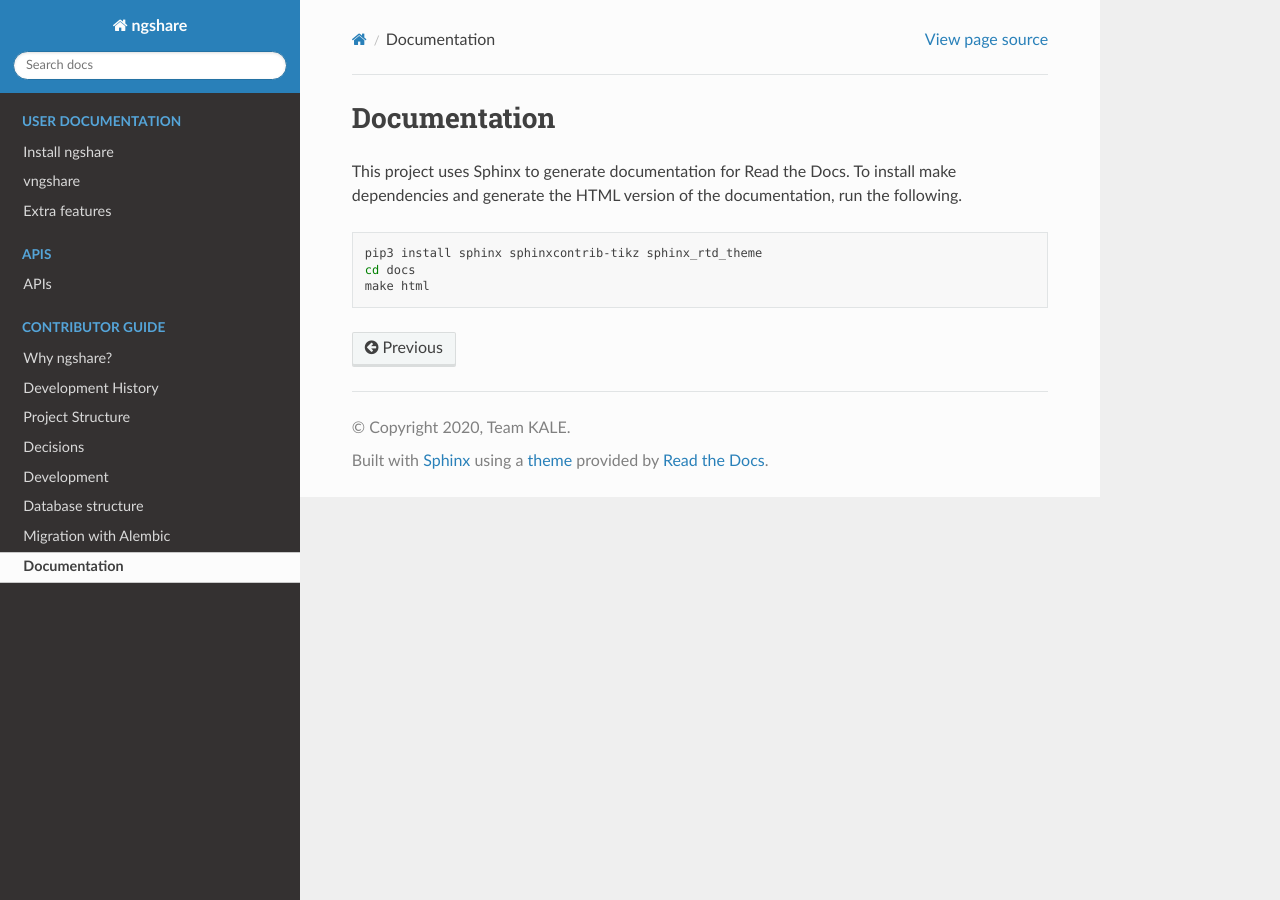
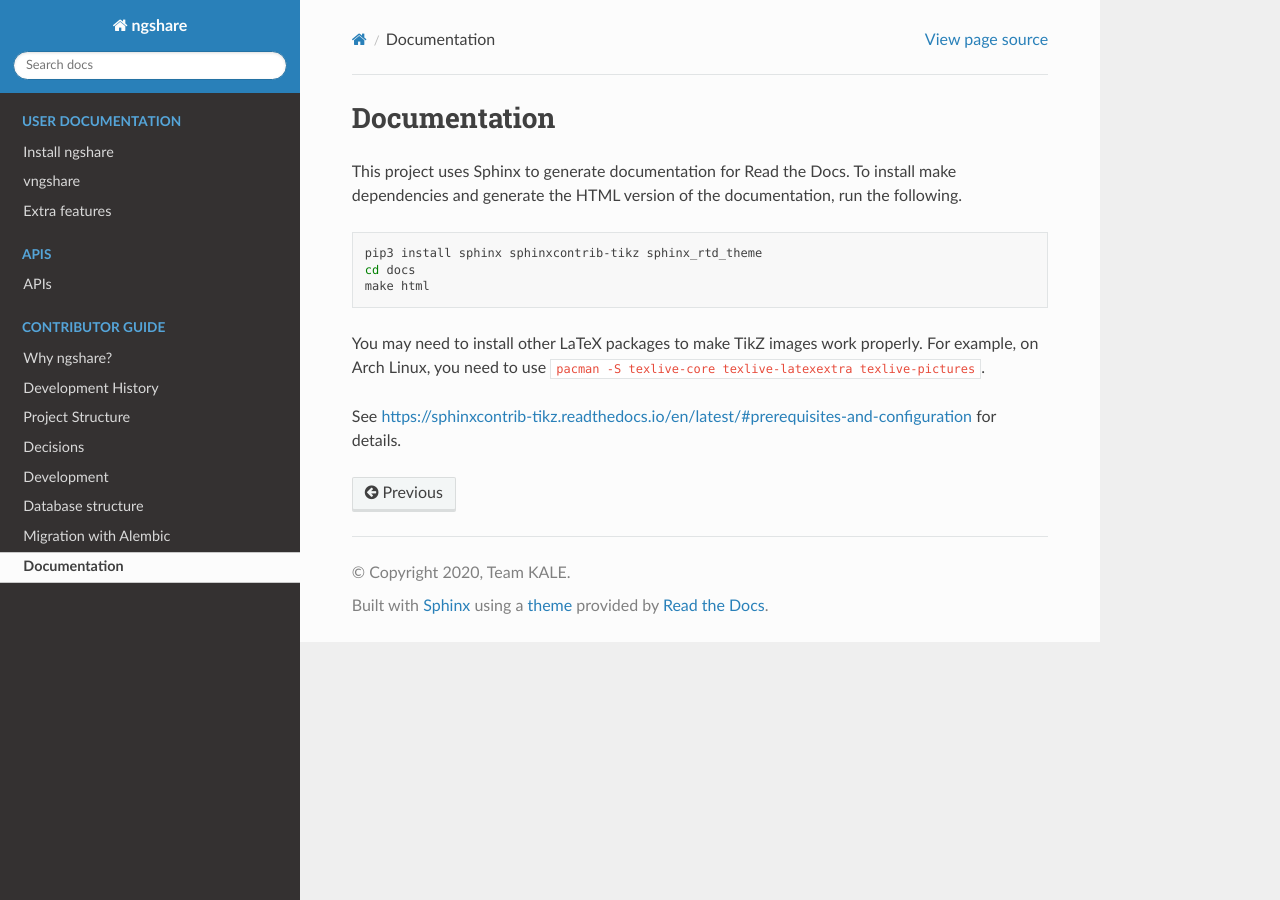
Before and after one commit to LibreTexts/ngshare, a Sphinx documentation site: the page built from docs/contributer_guide/docs.rst, in a window 1280 px wide. Built offline with Sphinx 7.4.7 and the Read the Docs theme 2.0.0, drawn with Linux system fonts in a browser that asks for light colours.

Commit message:
Building TikZ images

```diff
--- a/docs/contributer_guide/docs.rst
+++ b/docs/contributer_guide/docs.rst
@@ -10,3 +10,7 @@ run the following.
     pip3 install sphinx sphinxcontrib-tikz sphinx_rtd_theme
     cd docs
     make html
+
+You may need to install other LaTeX packages to make TikZ images work properly. For example, on Arch Linux, you need to use ``pacman -S texlive-core texlive-latexextra texlive-pictures``.
+
+See `https://sphinxcontrib-tikz.readthedocs.io/en/latest/#prerequisites-and-configuration <https://sphinxcontrib-tikz.readthedocs.io/en/latest/#prerequisites-and-configuration>`_ for details.
```
